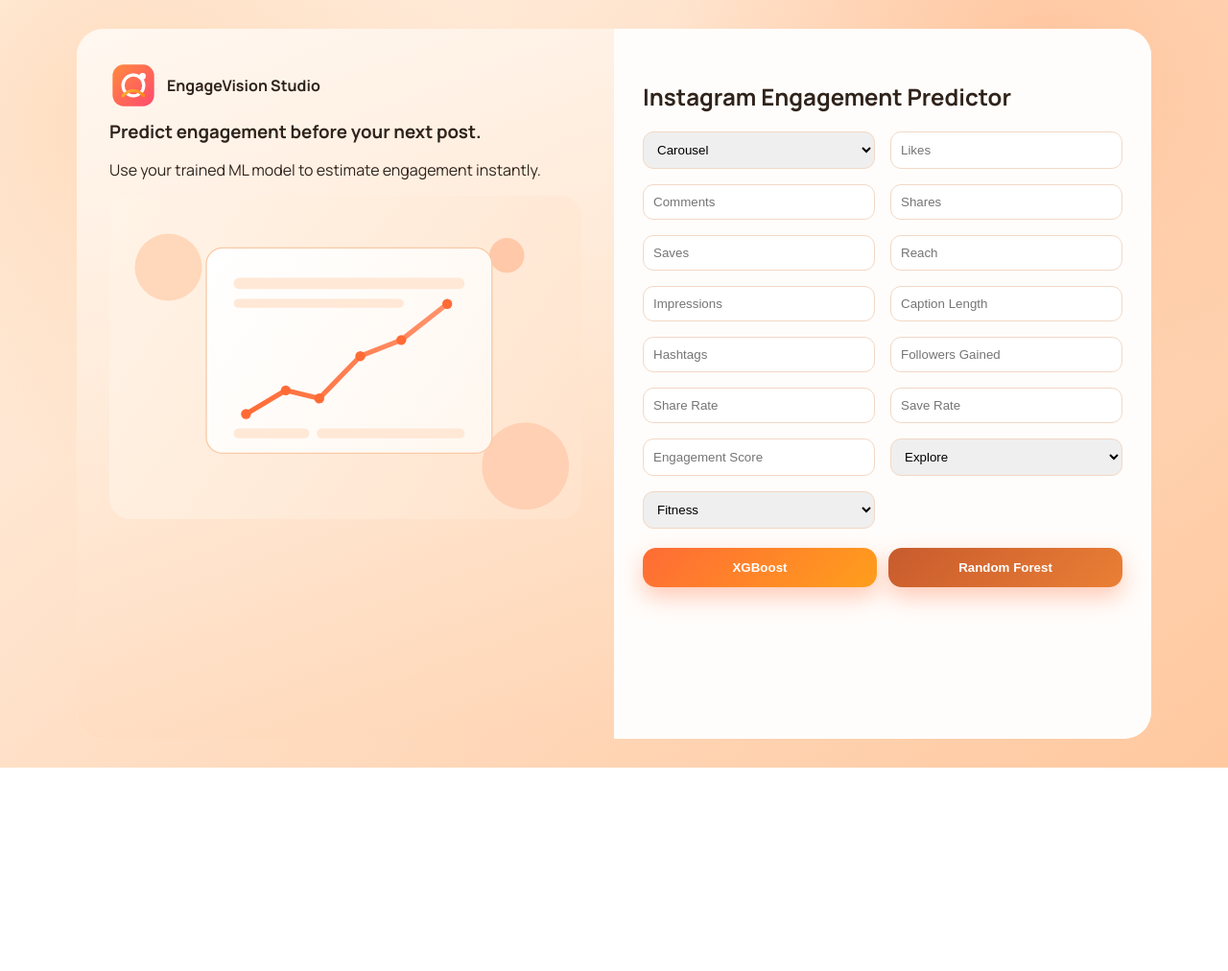
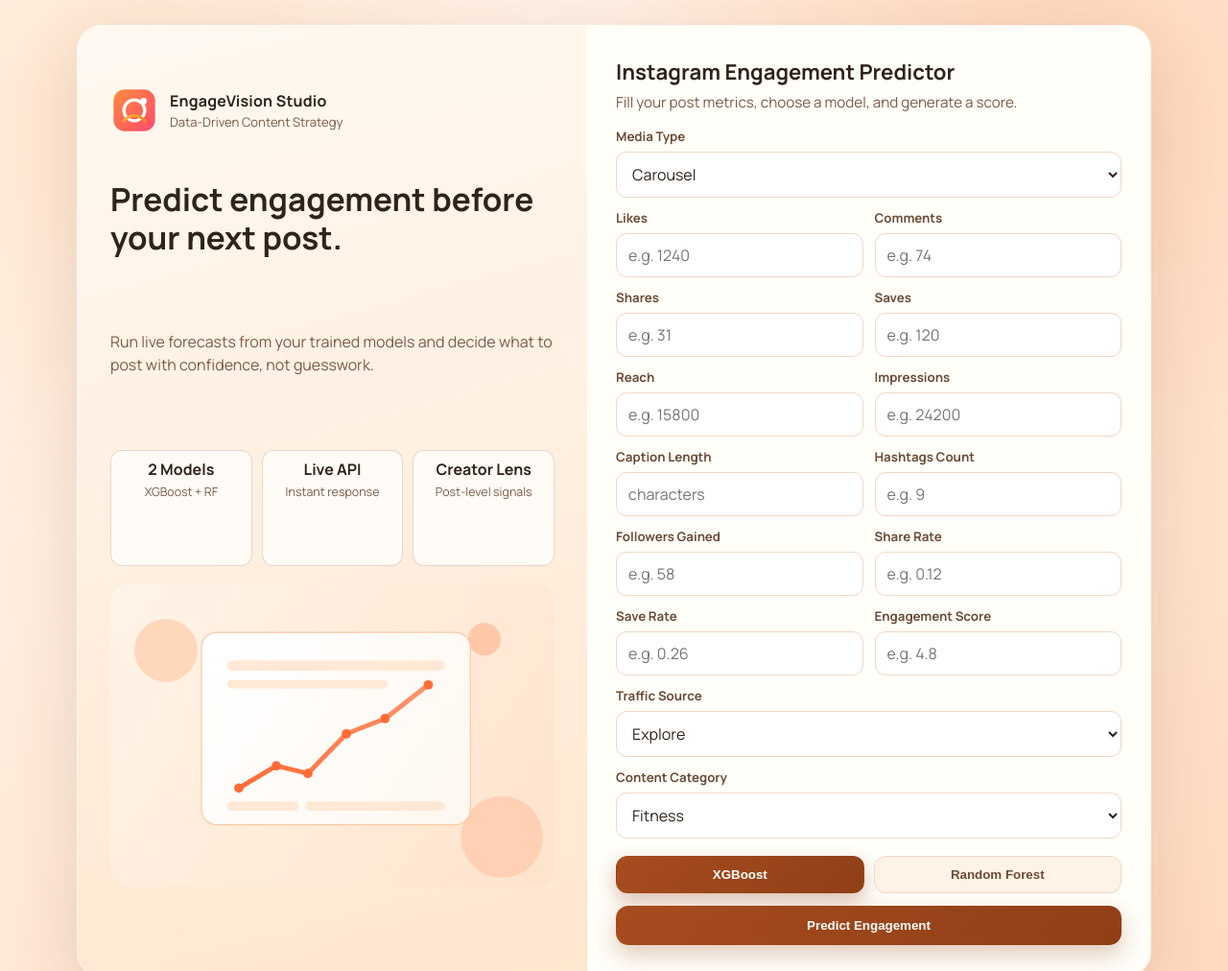
Before and after one commit to HiruniWijendrasinhe/instagram-engagement-predictor, a plain HTML site: page static/index.html in a window 1280 px wide. Shown: the top 1012 px of the page at 96% size. Before the commit the page ends 800 px from the top, so only its background shows below. Drawn offline with Linux system fonts and the light colour scheme.

Commit message:
Refresh UI, support models folder paths, and move assets

```diff
--- a/static/index.html
+++ b/static/index.html
@@ -11,16 +11,18 @@
 
 <style>
 :root {
-    --bg-top: #fff2e5;
-    --bg-bottom: #ffc89f;
-    --card-bg: #fffdfb;
+    --bg-top: #fff7ef;
+    --bg-bottom: #ffd9bd;
+    --panel: #fffef9;
+    --hero-top: #fff9f1;
+    --hero-bottom: #ffe6cf;
     --text-main: #2f231b;
     --text-soft: #7c5a47;
-    --accent: #ff6b35;
-    --accent-2: #ff9f1c;
-    --line: #f2d8c6;
-    --success-bg: #fff4df;
-    --error-bg: #ffe5e7;
+    --line: #f0d7c5;
+    --accent: #a74c1f;
+    --accent-2: #8f3f16;
+    --accent-soft: #fff0e3;
+    --danger: #7a2833;
 }
 
 * { box-sizing: border-box; }
@@ -31,117 +33,211 @@ body {
     font-family: 'Manrope', sans-serif;
     color: var(--text-main);
     background:
-        radial-gradient(circle at 10% 15%, rgba(255, 216, 182, 0.8), transparent 28%),
-        radial-gradient(circle at 85% 8%, rgba(255, 188, 145, 0.7), transparent 30%),
-        linear-gradient(140deg, var(--bg-top), var(--bg-bottom));
+        radial-gradient(circle at 10% 12%, rgba(255, 216, 182, 0.55), transparent 30%),
+        radial-gradient(circle at 86% 8%, rgba(255, 193, 150, 0.5), transparent 32%),
+        linear-gradient(145deg, var(--bg-top), var(--bg-bottom));
     display: flex;
     justify-content: center;
-    padding: 30px 16px;
+    padding: 26px 16px;
 }
 
-/* LAYOUT */
 .page-wrap {
     width: min(1120px, 100%);
     display: grid;
-    gap: 20px;
+    gap: 18px;
 }
 
 .app-shell {
-    background: rgba(255,255,255,0.45);
-    backdrop-filter: blur(8px);
-    border-radius: 28px;
+    background: rgba(255, 255, 255, 0.44);
+    backdrop-filter: blur(9px);
+    border: 1px solid rgba(255, 255, 255, 0.5);
+    border-radius: 26px;
     display: grid;
-    grid-template-columns: 1fr 1fr;
+    grid-template-columns: 0.95fr 1.05fr;
     overflow: hidden;
+    box-shadow: 0 20px 70px rgba(95, 52, 32, 0.14);
 }
 
-/* HERO */
 .hero {
     padding: 34px;
-    background: linear-gradient(160deg,#fff8f1,#ffe9d6,#ffd5b4);
+    background: linear-gradient(165deg, var(--hero-top), var(--hero-bottom));
+    display: grid;
+    gap: 18px;
 }
 
 .brand {
     display: flex;
-    gap: 10px;
+    gap: 12px;
     align-items: center;
 }
 
-.hero h1 {
-    margin: 10px 0;
+.brand-title {
+    display: grid;
+    gap: 2px;
 }
 
-/* FORM PANEL */
-.panel {
-    padding: 34px 30px;
-    background: var(--card-bg);
+.brand-title strong {
+    letter-spacing: 0.2px;
 }
 
-/* GRID */
+.brand-title span {
+    font-size: 0.82rem;
+    color: var(--text-soft);
+}
+
+.hero h1 {
+    margin: 0;
+    line-height: 1.2;
+    font-size: clamp(1.75rem, 2.6vw, 2.3rem);
+}
+
+.hero p {
+    margin: 0;
+    color: var(--text-soft);
+    line-height: 1.5;
+}
+
+.hero-highlights {
+    display: grid;
+    grid-template-columns: repeat(3, minmax(0, 1fr));
+    gap: 10px;
+}
+
+.chip {
+    background: rgba(255, 255, 255, 0.74);
+    border: 1px solid rgba(167, 76, 31, 0.22);
+    border-radius: 12px;
+    padding: 8px 10px;
+    text-align: center;
+}
+
+.chip b {
+    display: block;
+    font-size: 1rem;
+}
+
+.chip span {
+    font-size: 0.78rem;
+    color: var(--text-soft);
+}
+
+.panel {
+    padding: 32px 30px;
+    background: var(--panel);
+}
+
+.panel-head {
+    margin-bottom: 16px;
+}
+
+.panel h2 {
+    margin: 0;
+    font-size: 1.38rem;
+}
+
+.panel-sub {
+    margin: 6px 0 0;
+    color: var(--text-soft);
+    font-size: 0.95rem;
+}
+
 .field-grid {
     display: grid;
     grid-template-columns: 1fr 1fr;
-    gap: 16px;
+    gap: 12px;
 }
 
 .field {
     display: flex;
     flex-direction: column;
+    gap: 7px;
 }
 
 .field.full {
     grid-column: 1 / -1;
 }
 
-/* INPUT */
+label {
+    font-size: 0.83rem;
+    font-weight: 700;
+    color: #6b4b37;
+}
+
 input, select {
-    padding: 10px;
+    padding: 11px 12px;
     border-radius: 11px;
     border: 1px solid var(--line);
+    background: #ffffff;
+    color: var(--text-main);
+    font: inherit;
 }
 
 input:focus, select:focus {
     outline: none;
-    border-color: #f59f57;
-}
-
-/* BUTTON IMPROVED */
-button {
-    width: 100%;
-    border: none;
-    border-radius: 14px;
-    padding: 13px;
-    font-weight: 800;
-    color: white;
-    cursor: pointer;
-    background: linear-gradient(135deg, #ff6b35, #ff9f1c);
-    transition: all 0.25s ease;
-    box-shadow: 0 10px 25px rgba(255,106,52,0.35);
-}
-
-button:hover {
-    transform: translateY(-2px);
-}
-
-button:active {
-    transform: scale(0.98);
+    border-color: var(--accent);
+    box-shadow: 0 0 0 4px rgba(167, 76, 31, 0.18);
 }
 
 .model-actions {
     display: grid;
     grid-template-columns: 1fr 1fr;
-    gap: 12px;
-    margin-top: 20px;
+    gap: 10px;
+    margin-top: 18px;
 }
 
-.model-btn.secondary {
-    background: linear-gradient(135deg,#c85b2d,#ea7f35);
+.model-btn {
+    border-radius: 12px;
+    padding: 11px;
+    font-weight: 800;
+    color: #6a4a36;
+    cursor: pointer;
+    background: #fff2e6;
+    border: 1px solid #f3d8c3;
+    transition: 0.2s ease;
 }
 
-/* RESULT IMPROVED */
+.model-btn:hover {
+    transform: translateY(-1px);
+}
+
+.model-btn.active {
+    background: linear-gradient(135deg, var(--accent), var(--accent-2));
+    border-color: transparent;
+    color: white;
+    box-shadow: 0 8px 20px rgba(143, 63, 22, 0.32);
+}
+
+.submit-btn {
+    width: 100%;
+    border: none;
+    border-radius: 13px;
+    padding: 13px;
+    margin-top: 13px;
+    font-weight: 800;
+    color: white;
+    cursor: pointer;
+    background: linear-gradient(135deg, var(--accent), var(--accent-2));
+    transition: all 0.25s ease;
+    box-shadow: 0 10px 24px rgba(143, 63, 22, 0.28);
+}
+
+.submit-btn:hover {
+    transform: translateY(-2px);
+}
+
+.submit-btn:active {
+    transform: scale(0.99);
+}
+
+.submit-btn:disabled {
+    opacity: 0.75;
+    cursor: not-allowed;
+    transform: none;
+}
+
 .result {
     display: none;
-    margin-top: 18px;
+    margin-top: 14px;
     padding: 18px;
     border-radius: 14px;
     text-align: center;
@@ -150,19 +246,45 @@ button:active {
 }
 
 .result.success {
-    background: linear-gradient(135deg,#fff4df,#ffe8c7);
-    color: #7a4a1f;
+    background: linear-gradient(135deg, #fff3e5, #ffe6cd);
+    color: #8a4f1f;
 }
 
 .result.error {
-    background: linear-gradient(135deg,#ffe5e7,#ffd6d9);
-    color: #8d2f3b;
+    background: linear-gradient(135deg, #ffe5e7, #ffd8dc);
+    color: var(--danger);
 }
 
 .result span {
     display: block;
     font-size: 1.6rem;
     margin-top: 8px;
+}
+
+@media (max-width: 960px) {
+    .app-shell {
+        grid-template-columns: 1fr;
+    }
+
+    .hero {
+        order: 2;
+    }
+
+    .panel {
+        order: 1;
+    }
+}
+
+@media (max-width: 680px) {
+    .field-grid,
+    .hero-highlights {
+        grid-template-columns: 1fr;
+    }
+
+    .hero,
+    .panel {
+        padding: 22px;
+    }
 }
 
 @keyframes fadeIn {
@@ -181,60 +303,82 @@ button:active {
 <!-- HERO -->
 <section class="hero">
     <div class="brand">
-        <img src="/static/assets/logo.svg" width="50">
-        <strong>EngageVision Studio</strong>
+        <img src="/static/assets/logo.svg" width="50" alt="EngageVision logo">
+        <div class="brand-title">
+            <strong>EngageVision Studio</strong>
+            <span>Data-Driven Content Strategy</span>
+        </div>
     </div>
     <h1>Predict engagement before your next post.</h1>
-    <p>Use your trained ML model to estimate engagement instantly.</p>
-    <img src="/static/assets/hero-analytics.svg" style="width:100%; border-radius:16px;">
+    <p>Run live forecasts from your trained models and decide what to post with confidence, not guesswork.</p>
+    <div class="hero-highlights">
+        <div class="chip"><b>2 Models</b><span>XGBoost + RF</span></div>
+        <div class="chip"><b>Live API</b><span>Instant response</span></div>
+        <div class="chip"><b>Creator Lens</b><span>Post-level signals</span></div>
+    </div>
+    <img src="/static/assets/hero-analytics.svg" style="width:100%; border-radius:16px;" alt="Analytics dashboard illustration">
 </section>
 
 <!-- FORM -->
 <section class="panel">
-    <h2>Instagram Engagement Predictor</h2>
+    <div class="panel-head">
+        <h2>Instagram Engagement Predictor</h2>
+        <p class="panel-sub">Fill your post metrics, choose a model, and generate a score.</p>
+    </div>
 
 <form id="predictForm">
 <div class="field-grid">
 
-<select name="media_type">
+<div class="field full">
+<label for="media_type">Media Type</label>
+<select id="media_type" name="media_type">
 <option>Carousel</option>
 <option>Video</option>
 <option>Reel</option>
 <option>Photo</option>
 </select>
+</div>
 
-<input name="likes" type="number" placeholder="Likes">
-<input name="comments" type="number" placeholder="Comments">
-<input name="shares" type="number" placeholder="Shares">
-<input name="saves" type="number" placeholder="Saves">
-<input name="reach" type="number" placeholder="Reach">
-<input name="impressions" type="number" placeholder="Impressions">
-<input name="caption_length" type="number" placeholder="Caption Length">
-<input name="hashtags_count" type="number" placeholder="Hashtags">
-<input name="followers_gained" type="number" placeholder="Followers Gained">
-<input name="share_rate" type="number" placeholder="Share Rate">
-<input name="save_rate" type="number" placeholder="Save Rate">
-<input name="engagement_score" type="number" placeholder="Engagement Score">
+<div class="field"><label for="likes">Likes</label><input id="likes" name="likes" type="number" min="0" placeholder="e.g. 1240"></div>
+<div class="field"><label for="comments">Comments</label><input id="comments" name="comments" type="number" min="0" placeholder="e.g. 74"></div>
+<div class="field"><label for="shares">Shares</label><input id="shares" name="shares" type="number" min="0" placeholder="e.g. 31"></div>
+<div class="field"><label for="saves">Saves</label><input id="saves" name="saves" type="number" min="0" placeholder="e.g. 120"></div>
+<div class="field"><label for="reach">Reach</label><input id="reach" name="reach" type="number" min="0" placeholder="e.g. 15800"></div>
+<div class="field"><label for="impressions">Impressions</label><input id="impressions" name="impressions" type="number" min="0" placeholder="e.g. 24200"></div>
+<div class="field"><label for="caption_length">Caption Length</label><input id="caption_length" name="caption_length" type="number" min="0" placeholder="characters"></div>
+<div class="field"><label for="hashtags_count">Hashtags Count</label><input id="hashtags_count" name="hashtags_count" type="number" min="0" placeholder="e.g. 9"></div>
+<div class="field"><label for="followers_gained">Followers Gained</label><input id="followers_gained" name="followers_gained" type="number" min="0" placeholder="e.g. 58"></div>
+<div class="field"><label for="share_rate">Share Rate</label><input id="share_rate" name="share_rate" type="number" step="any" min="0" placeholder="e.g. 0.12"></div>
+<div class="field"><label for="save_rate">Save Rate</label><input id="save_rate" name="save_rate" type="number" step="any" min="0" placeholder="e.g. 0.26"></div>
+<div class="field"><label for="engagement_score">Engagement Score</label><input id="engagement_score" name="engagement_score" type="number" step="any" min="0" placeholder="e.g. 4.8"></div>
 
-<select name="traffic_source" class="full">
+<div class="field full">
+<label for="traffic_source">Traffic Source</label>
+<select id="traffic_source" name="traffic_source">
 <option>Explore</option>
 <option>Home Feed</option>
 <option>Reels Feed</option>
 </select>
+</div>
 
-<select name="content_category" class="full">
+<div class="field full">
+<label for="content_category">Content Category</label>
+<select id="content_category" name="content_category">
 <option>Fitness</option>
 <option>Fashion</option>
 <option>Technology</option>
 <option>Travel</option>
 </select>
+</div>
 
 </div>
 
 <div class="model-actions">
-<button type="submit" data-model="xgboost">XGBoost</button>
-<button type="submit" class="model-btn secondary" data-model="random_forest">Random Forest</button>
+<button type="button" class="model-btn active" data-model="xgboost">XGBoost</button>
+<button type="button" class="model-btn" data-model="random_forest">Random Forest</button>
 </div>
+
+<button id="predictBtn" class="submit-btn" type="submit">Predict Engagement</button>
 
 </form>
 
@@ -247,45 +391,54 @@ button:active {
 <script>
 let selectedModel = 'xgboost';
 
-document.querySelectorAll("button").forEach(btn=>{
-    btn.addEventListener("click",()=>{
+document.querySelectorAll(".model-btn").forEach(btn => {
+    btn.addEventListener("click", () => {
         selectedModel = btn.dataset.model;
+        document.querySelectorAll(".model-btn").forEach(item => item.classList.remove("active"));
+        btn.classList.add("active");
     });
 });
 
-document.getElementById("predictForm").addEventListener("submit", async function(e){
+document.getElementById("predictForm").addEventListener("submit", async function(e) {
     e.preventDefault();
 
     const form = e.target;
     const data = Object.fromEntries(new FormData(form).entries());
     const resultDiv = document.getElementById("result");
+    const submitBtn = document.getElementById("predictBtn");
 
-    try{
-        const res = await fetch(`/predict/${selectedModel}`,{
-            method:"POST",
-            headers:{"Content-Type":"application/json"},
+    submitBtn.disabled = true;
+    submitBtn.textContent = "Predicting...";
+
+    try {
+        const res = await fetch(`/predict/${selectedModel}`, {
+            method: "POST",
+            headers: {"Content-Type": "application/json"},
             body: JSON.stringify(data)
         });
 
         const result = await res.json();
 
-        resultDiv.style.display="block";
+        resultDiv.style.display = "block";
 
-        if(result.predicted_engagement){
-            resultDiv.className="result success";
+        if (result.predicted_engagement !== undefined && result.predicted_engagement !== null) {
+            resultDiv.className = "result success";
             resultDiv.innerHTML = `
                 ${selectedModel.toUpperCase()} Prediction
                 <span>${Number(result.predicted_engagement).toFixed(4)}</span>
             `;
         } else {
-            resultDiv.className="result error";
+            resultDiv.className = "result error";
             resultDiv.innerText = result.error;
         }
 
-    } catch(err){
-        resultDiv.style.display="block";
-        resultDiv.className="result error";
+    } catch (err) {
+        resultDiv.style.display = "block";
+        resultDiv.className = "result error";
         resultDiv.innerText = err.message;
+    } finally {
+        submitBtn.disabled = false;
+        submitBtn.textContent = "Predict Engagement";
     }
 });
 </script>
```
Also changed, not shown: 7 other files.
